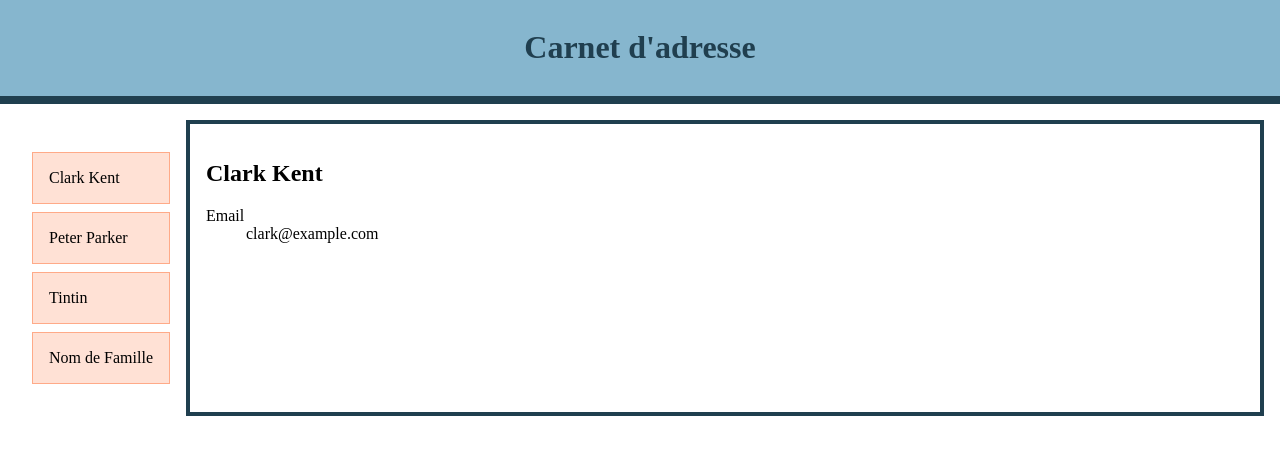
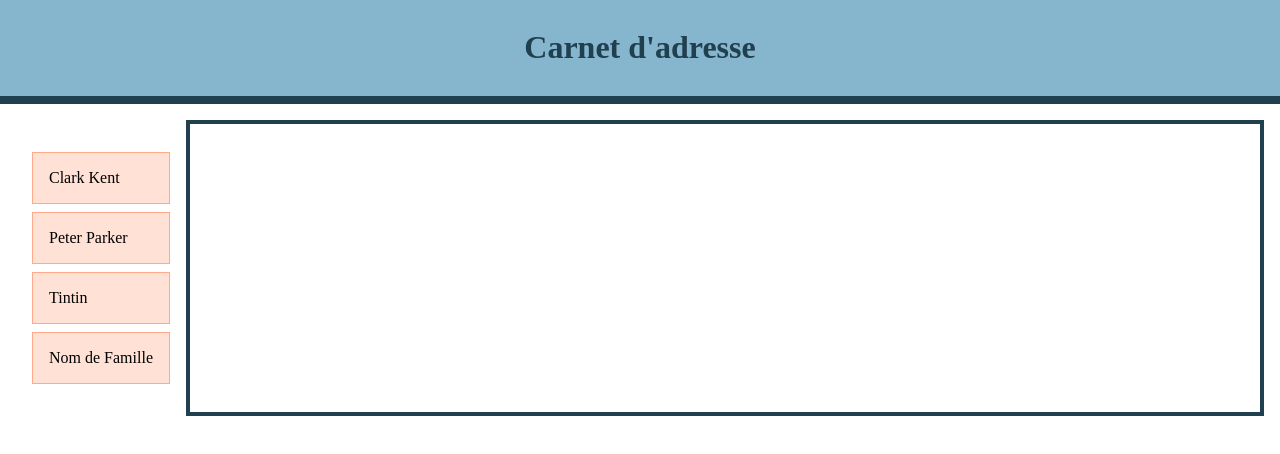
Before and after one commit to pbreteche/ng22w36, an Angular app: page / in a window 1280 px wide. Shown: the top 454 px of the page. Built offline with nearby package versions, Linux system fonts and the light colour scheme.

Commit message:
Souscription au SelectedContact

```diff
--- a/src/app/app.component.html
+++ b/src/app/app.component.html
@@ -1,5 +1,5 @@
 <app-title></app-title>
 <div class="contact-container">
-  <app-contact-detail [contact]="selectedContact"></app-contact-detail>
+  <app-contact-detail></app-contact-detail>
   <app-contact-list (contactSelected)="select($event)"></app-contact-list>
 </div>
--- a/src/app/contact-detail/contact-detail.component.html
+++ b/src/app/contact-detail/contact-detail.component.html
@@ -1,7 +1,7 @@
-<article *ngIf="contact">
-    <h2>{{ contact.firstName }} {{ contact.lastName }}</h2>
+<article *ngIf="selectedContact$|async">
+    <h2>{{ (selectedContact$|async)?.firstName }} {{ (selectedContact$|async)?.lastName }}</h2>
     <dl>
         <dt>Email</dt>
-        <dd>{{ contact.email }}</dd>
+        <dd>{{ (selectedContact$|async)?.email }}</dd>
     </dl>
 </article>
--- a/src/app/contact-detail/contact-detail.component.ts
+++ b/src/app/contact-detail/contact-detail.component.ts
@@ -1,5 +1,7 @@
 import { Component, Input } from '@angular/core';
+import { Observable } from 'rxjs';
 import { Contact } from '../model/contact';
+import { SelectedContactService } from '../selected-contact.service';
 
 @Component({
   selector: 'app-contact-detail',
@@ -7,6 +9,9 @@ import { Contact } from '../model/contact';
   styleUrls: ['./contact-detail.component.scss']
 })
 export class ContactDetailComponent {
-  @Input()
-  contact?: Contact;
+  selectedContact$: Observable<Contact>
+
+  constructor(selectedContactService: SelectedContactService) {
+    this.selectedContact$ = selectedContactService.selectedContact
+  }
 }
```
